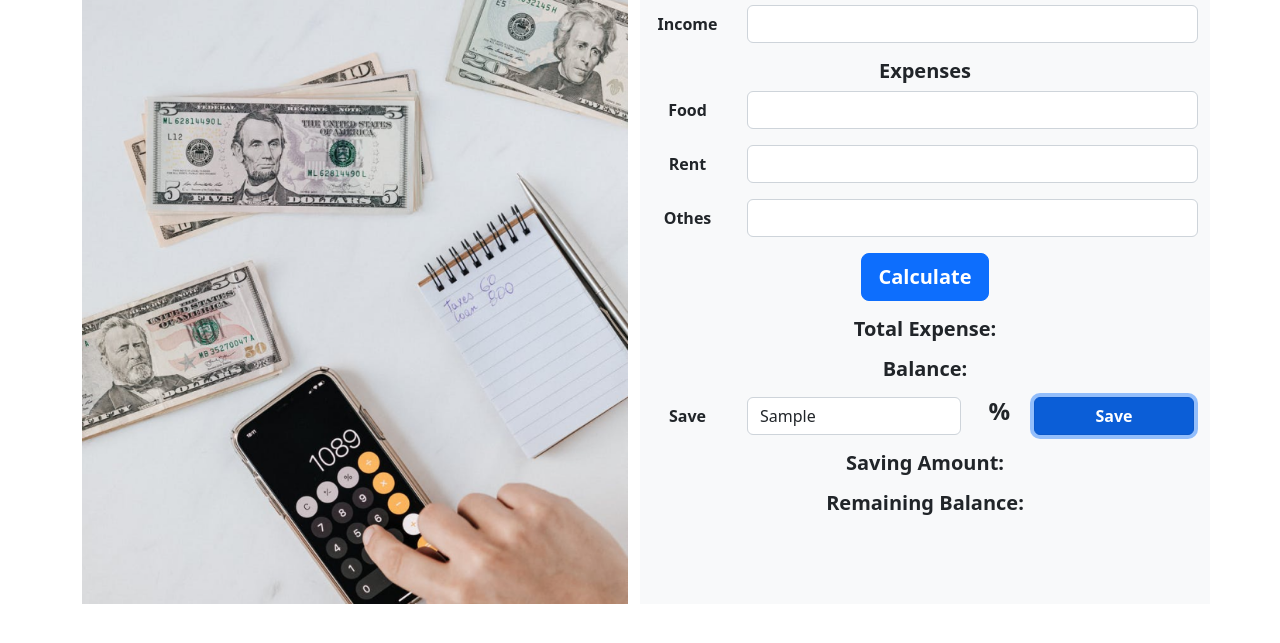
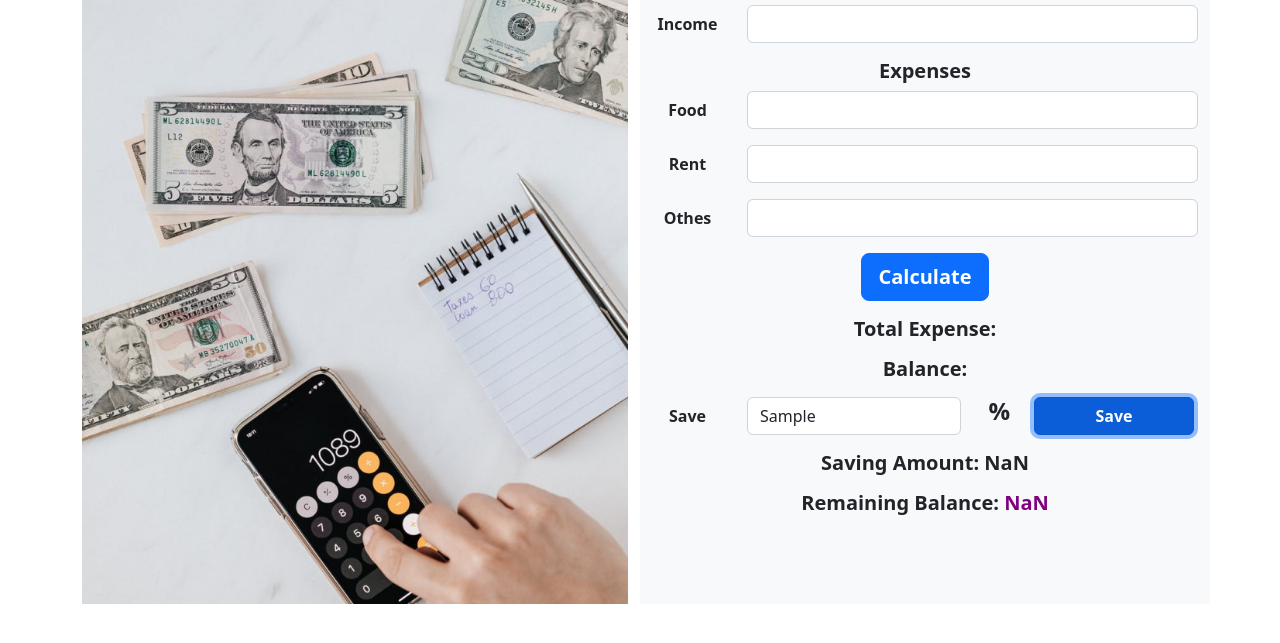
Before and after one commit to rafiulhasan1/Money-Master, a plain HTML site: page index.html in a window 1280 px wide. Both pictures are taken after typing "Sample" into the empty fields and a click on the button "Save". Shown: the part 83-726 px from the top of the page. Drawn offline with nearby package versions, Linux system fonts and the light colour scheme.

Commit message:
last jspart added

```diff
--- a/index.html
+++ b/index.html
@@ -64,7 +64,7 @@
                         </div>
                         <div class="col-sm-5 d-flex justify-content-around">
                             <h4 class=" fw-bolder me-3">%</h4>
-                          <button class="btn btn-primary w-75 fw-bold" onclick="calculateSavings()">Save</button>
+                          <button class="btn btn-primary w-75 fw-bold" id="calculate-savings">Save</button>
                         </div>
                       </div>
                       <div class="my-2">
--- a/js/solution.js
+++ b/js/solution.js
@@ -1,3 +1,5 @@
+const balence = document.getElementById('balance');
+
 document.getElementById('calculate-btn').addEventListener('click',function(){
     const income = document.getElementById('income');
     const stringIncome = income.value;
@@ -19,7 +21,22 @@ document.getElementById('calculate-btn').addEventListener('click',function(){
     const totalExpence = document.getElementById('total-expense');
     totalExpence.innerText = (numFood+numRent+numOther);
 
-    const balence = document.getElementById('balance');
+
     balence.innerText = (numIncome-(totalExpence.innerText));
 
 })
+
+document.getElementById('calculate-savings').addEventListener('click',function(){
+    const save = document.getElementById('save');
+    const stringSave =  save.value;
+    const numSave = parseFloat(stringSave);
+
+    const parsentage = numSave*(balence.innerText)/100;
+
+    const savingMoney = document.getElementById('saving-amount');
+    savingMoney.innerText = parsentage;
+
+    const remainingBalance = document.getElementById('remaining-balance');
+    remainingBalance.innerText = (balence.innerText)-parsentage;
+
+})
```
